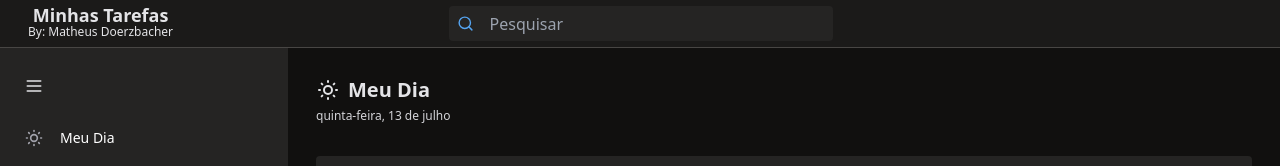
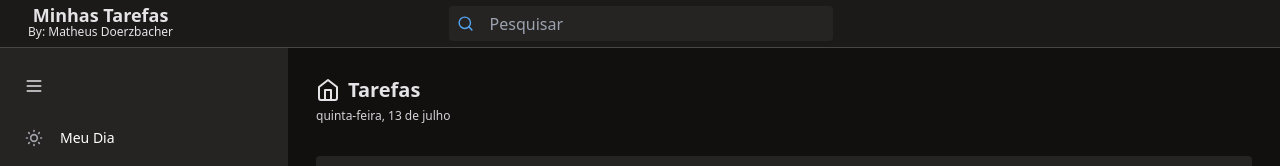
Before and after one commit to MathePlay/tarefas-to-do, a Next.js app: page /tarefas in a window 1280 px wide. Shown: the top 166 px of the page. Built offline with nearby package versions, Linux system fonts and the light colour scheme.

Commit message:
Alterado o icone do HeaderMain

```diff
--- a/src/app/compras/page.jsx
+++ b/src/app/compras/page.jsx
@@ -1,10 +1,13 @@
 import BarraAdicionar from "@/components/BarraAdicionar"
 import HeaderMain from "../../components/HeaderMain"
+import { ShoppingCart } from "lucide-react"
 
 export default function Compras() {
     return (
         <>
-            <HeaderMain nome="Compras"/>
+            <HeaderMain nome="Compras">
+                <ShoppingCart/>
+            </HeaderMain>
             <BarraAdicionar/>
         </>
     )
--- a/src/app/page.jsx
+++ b/src/app/page.jsx
@@ -1,5 +1,7 @@
 "use client"
+import { SunIcon } from 'lucide-react'
 import BarraAdicionar from '../components/BarraAdicionar'
+import TarefaConcluida from '../components/TarefaConcluida'
 import HeaderMain from '../components/HeaderMain'
 import Tarefa from '../components/Tarefa'
 import {useEffect, useState} from 'react'
@@ -60,7 +62,10 @@ export default function Home() {
 
   return (
     <>
-      <HeaderMain nome="Meu Dia" />
+      <HeaderMain nome="Meu Dia">
+        <SunIcon/>
+      </HeaderMain>
+
       <BarraAdicionar addTarefa={adicionarTarefa}/>
 
       {tarefas.filter(item => item.concluido === false && item.data === dataAtual.toDateString()).map((item) => (
@@ -70,7 +75,7 @@ export default function Home() {
       {tarefas.filter(item => item.concluido === true && item.data === dataAtual.toDateString()).length > 0 ? <h1 className='mt-5'>Concluidas</h1>: ""}
 
       {tarefas.filter(item => item.concluido === true && item.data === dataAtual.toDateString()).map((item) => (
-        <Tarefa key={item.id} nome={item.nome} deletarTarefas={() => deletarTarefa(item.id)}/>
+        <TarefaConcluida key={item.id} nome={item.nome} deletarTarefas={() => deletarTarefa(item.id)}/>
       ))}
 
     </>
--- a/src/app/tarefas/page.jsx
+++ b/src/app/tarefas/page.jsx
@@ -3,6 +3,8 @@ import BarraAdicionar from "@/components/BarraAdicionar"
 import HeaderMain from "../../components/HeaderMain"
 import Tarefa from "@/components/Tarefa"
 import { useState, useEffect } from "react"
+import { HomeIcon, SunMedium } from "lucide-react"
+import TarefaConcluida from "@/components/TarefaConcluida"
 
 export default function Tarefas() {
 
@@ -13,15 +15,15 @@ export default function Tarefas() {
   useEffect(() => {
     const tarefasStorage = localStorage.getItem('@minhastarefas')
 
-      if (tarefasStorage){
+    if (tarefasStorage) {
       setTarefas(JSON.parse(tarefasStorage))
     }
-    },[])
+  }, [])
 
 
   useEffect(() => {
     localStorage.setItem('@minhastarefas', JSON.stringify(tarefas))
-    },[tarefas])
+  }, [tarefas])
 
 
   function adicionarTarefa(newTarefa) {
@@ -41,7 +43,7 @@ export default function Tarefas() {
     }
   }
 
-    function concluirTarefa(concluirTarefa){
+  function concluirTarefa(concluirTarefa) {
 
     const indexTarefa = (tarefas.findIndex(item => item.id === concluirTarefa))
 
@@ -54,23 +56,25 @@ export default function Tarefas() {
 
   }
 
-    function deletarTarefa(removerTarefa){
+  function deletarTarefa(removerTarefa) {
     setTarefas(tarefas.filter(item => item.id !== removerTarefa))
   }
 
   return (
     <>
-        <HeaderMain nome="Meu Dia" />
-        <BarraAdicionar addTarefa={adicionarTarefa}/>
+      <HeaderMain nome="Tarefas">
+      <HomeIcon/>
+      </HeaderMain>
+      <BarraAdicionar addTarefa={adicionarTarefa} />
 
       {tarefas.filter(item => item.concluido === false).map((item) => (
-          <Tarefa key={item.id} nome={item.nome} deletarTarefas={() => concluirTarefa(item.id)} data={item.data}/>
+        <Tarefa key={item.id} nome={item.nome} deletarTarefas={() => concluirTarefa(item.id)} data={item.data} />
       ))}
 
-        {tarefas.filter(item => item.concluido === true).length > 0 ? <h1 className='mt-5'>Concluidas</h1>: ""}
+      {tarefas.filter(item => item.concluido === true).length > 0 ? <h1 className='mt-5'>Concluidas</h1> : ""}
 
       {tarefas.filter(item => item.concluido === true).map((item) => (
-          <Tarefa key={item.id} nome={item.nome} deletarTarefas={() => deletarTarefa(item.id)}/>
+        <TarefaConcluida key={item.id} nome={item.nome} deletarTarefas={() => deletarTarefa(item.id)} />
       ))}
 
     </>
--- a/src/components/HeaderMain.jsx
+++ b/src/components/HeaderMain.jsx
@@ -1,11 +1,11 @@
 import { SunMedium } from 'lucide-react'
 import DataAtual from './DataAtual'
 
-export default function HeaderMain({ nome }) {
+export default function HeaderMain({ nome, children }) {
   return (
     <div className='flex flex-col h-16 sm:h-20 gap-1'>
       <div className='flex items-center gap-2'>
-        <SunMedium />
+        {children}
         <h1 className='text-xl font-semibold'>{nome}</h1>
       </div>
       <DataAtual />
--- a/src/components/Sidebar/Sidebar.jsx
+++ b/src/components/Sidebar/Sidebar.jsx
@@ -20,7 +20,7 @@ export default function Sidebar() {
     }
 
     return (
-        <aside className={`flex flex-col sm:py-7 bg-[#252423] h-full ${esconderMenu ? 'w-18' : 'sm:w-48 lg:w-72'}`}>
+        <aside className={`flex flex-col sm:py-7 bg-[#252423] h-full ${esconderMenu ? 'w-18' : 'sm:w-48 lg:w-72' }`}>
             <button onClick={hiddenMenu} className='ml-6 mb-5 hidden sm:flex'>
                 <Menu size={20} />
             </button>
--- /dev/null
+++ b/src/components/TarefaConcluida.jsx
@@ -0,0 +1,23 @@
+"use client"
+import { Check } from 'lucide-react'
+import { useState } from 'react'
+
+export default function TarefaConcluida({ nome, deletarTarefas, id}) {
+
+    function deletarTarefa() {
+        deletarTarefas()
+    }
+
+    return (
+        <div className='flex items-center mt-2 w-full h-12 bg-[#161615] rounded hover:bg-[#242322]  '>
+            <button className='rounded-full ' onClick={deletarTarefa}>
+                <div className='h-5 w-5 border-2 rounded-full group mx-4 flex items-center justify-center border-zinc-500' >
+                    <Check size={13} className='invisible group-hover:visible pointer-events-none text-zinc-500' />
+                </div>
+            </button>
+
+            <span className='text-sm text-zinc-500'>{nome}</span>
+            <input type="checkbox" className='appearance-none checked:bg-blue-600 checked:border-transparent' />
+        </div>
+    )
+}
```
Lines whose indentation alone changed are shown as unchanged.
